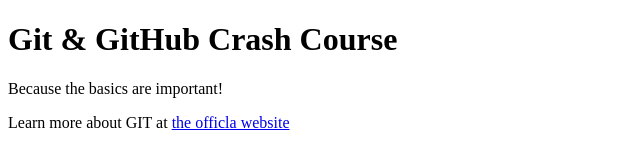
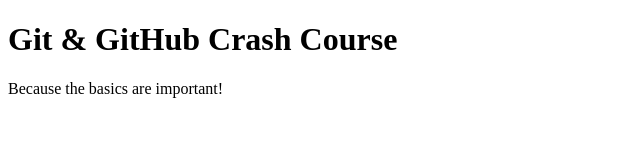
Before and after one commit to llpyyz/github-crash-course-udemy-maxs, a plain HTML site: page index.html in a window 1280 px wide. Shown: the whole page, without its empty margins (0-640 px from the left). Drawn offline with Linux system fonts and the light colour scheme.

Commit message:
Revert "added new paragraph tag"
This reverts commit baaf2d8a0b2ddc6b32b7c89de46adecf9cc03afc.

```diff
--- a/index.html
+++ b/index.html
@@ -9,6 +9,5 @@
   <body>
     <h1>Git & GitHub Crash Course</h1>
     <p>Because the basics are important!</p>
-    <p>Learn more about GIT at <a href="https://git-scm.com/book/en/v2">the officla website</a></p>
   </body>
 </html>
```
